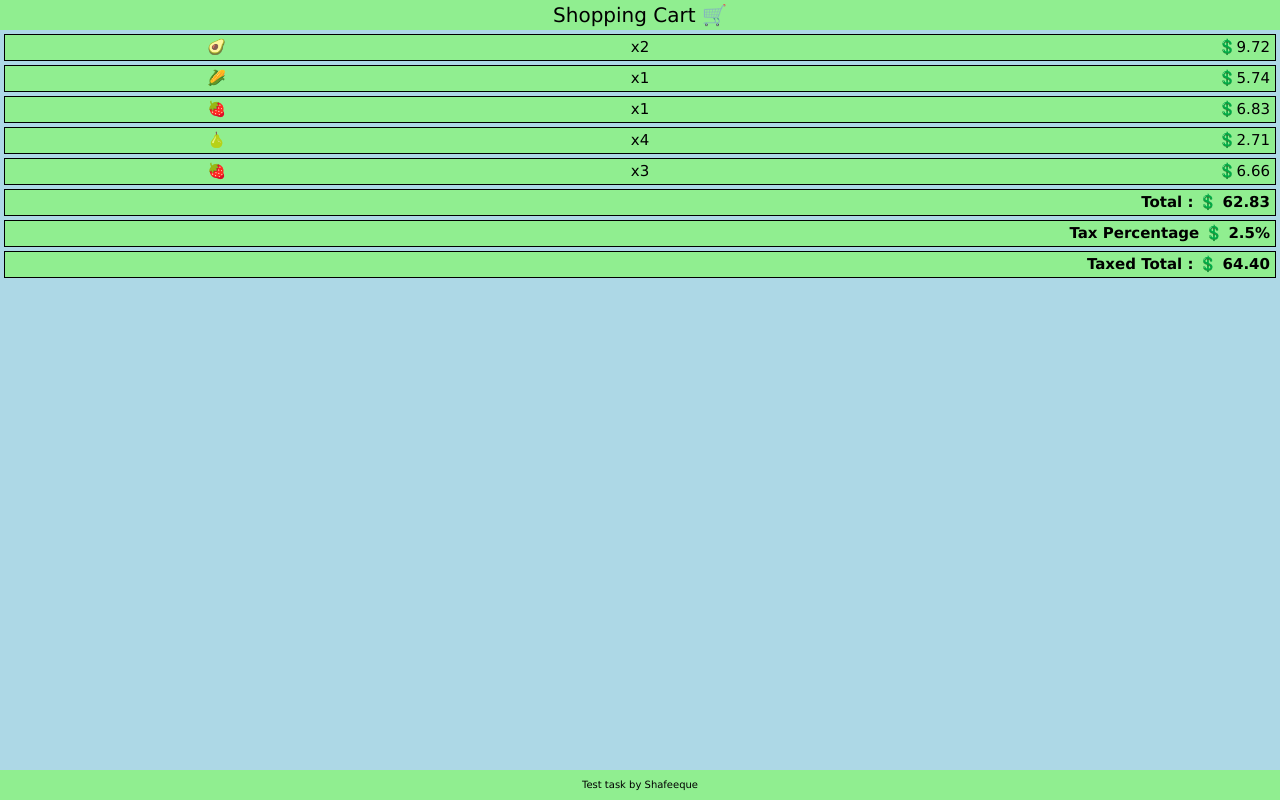
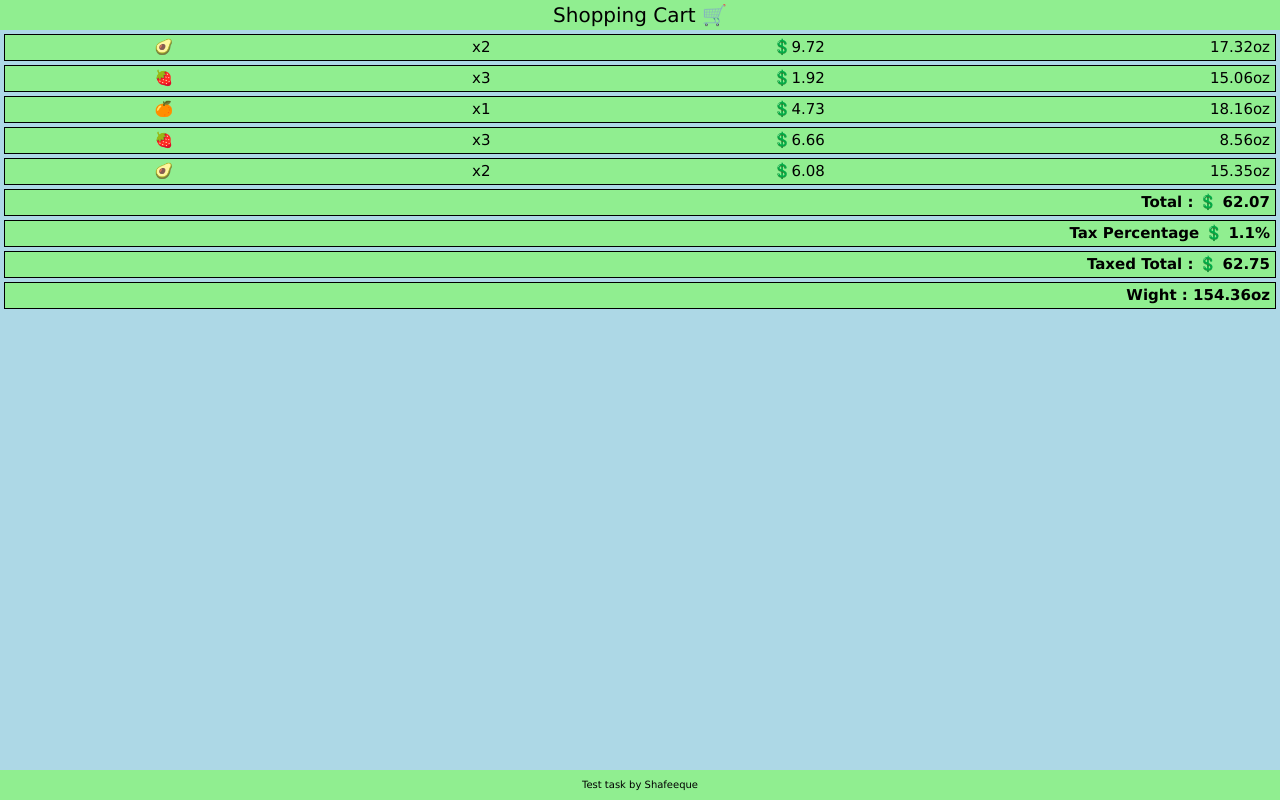
Before and after one commit to shafeequeonline/myJavaScriptApp, a plain HTML site: page index.html in a window 1280 px wide. Drawn offline with Linux system fonts and the light colour scheme.

Commit message:
another reduce funcion

```diff
--- a/css/main.css
+++ b/css/main.css
@@ -53,7 +53,7 @@ footer {
 
 .product div {
     padding: 5px;
-    width: calc(100% / 3);
+    width: calc(100% / 4);
 }
 
 .product div:last-child {
--- a/js/main.js
+++ b/js/main.js
@@ -11,7 +11,8 @@ let products = [...Array(5)].map((_, i) => {
         index: i,
         name: possibleProducts[roll(0, possibleProducts.length)],
         price: roll(1, 10, 1).toFixed(2),
-        count: roll(1, 5)
+        count: roll(1, 5),
+        wight: roll(6, 20, 1).toFixed(2)
     }
 })
 
@@ -19,14 +20,15 @@ console.log(products);
 
 /** Tax rate */
 let taxRate = roll(1,9,1).toFixed(1);
-console.log(taxRate);
 
 let cartTotal = products.reduce((accumulator, product) => {
-    console.log(accumulator, product);
     return accumulator + parseFloat(product.price) * product.count;
 },0).toFixed(2);
 
-console.log(cartTotal);
+let weight = products.reduce((increment, product) => {
+    return increment + parseFloat(product.wight) * product.count;
+}, 0).toFixed(2)
+let totalWeight = weight;
 
 /** Apply tax rate to the cart total */
 
@@ -42,6 +44,7 @@ products.forEach((product) => {
         <div>${product.name}</div>
         <div>x${product.count}</div>
         <div>💲${product.price}</div>
+        <div>${product.wight}oz</div>
     </div>`
 });
 productsElement.innerHTML = cartHtml;
@@ -51,4 +54,5 @@ let summeryHtml = '';
 summeryHtml += `<div class="total">Total : 💲 ${cartTotal}</div>`;
 summeryHtml += `<div>Tax Percentage 💲 ${taxRate}%</div>`;
 summeryHtml += `<div>Taxed Total : 💲 ${taxedtotal}</div>`;
+summeryHtml += `<div>Wight : ${totalWeight}oz</div>`;
 summery.innerHTML = summeryHtml;
```
